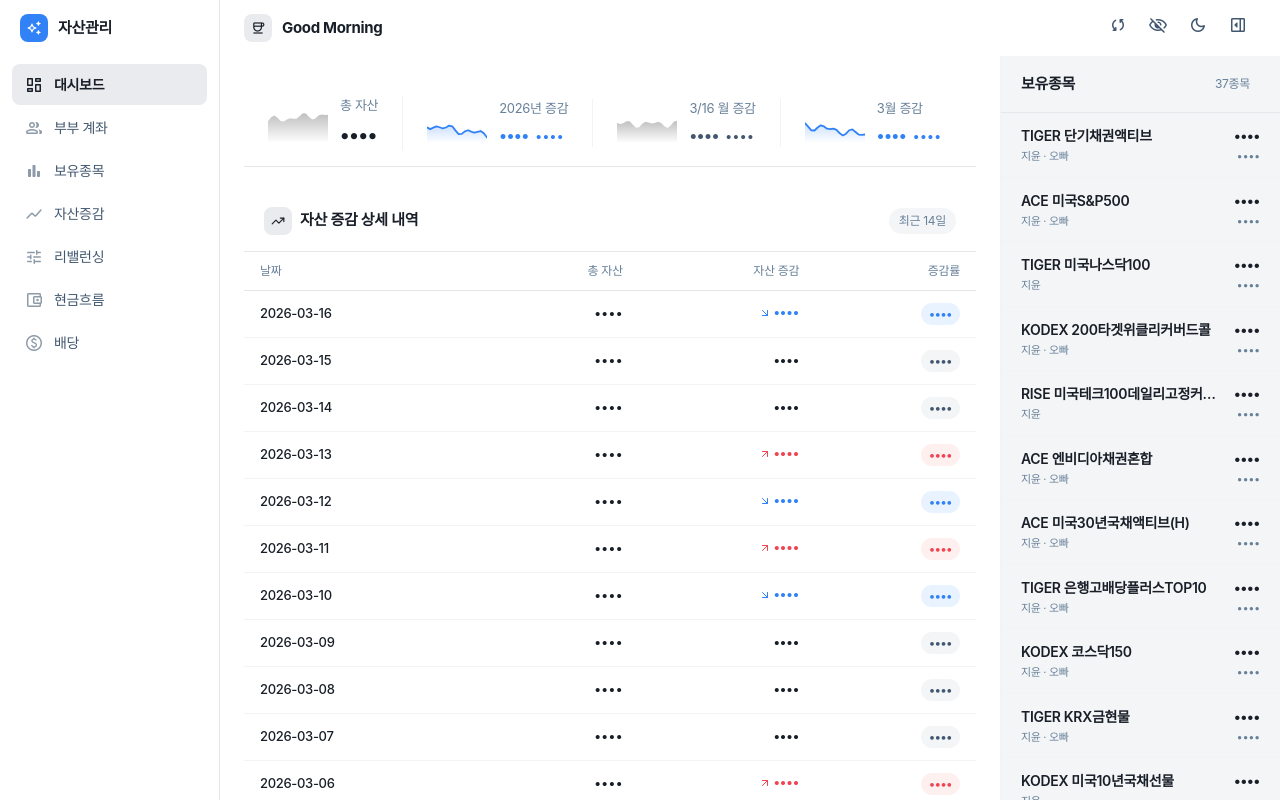
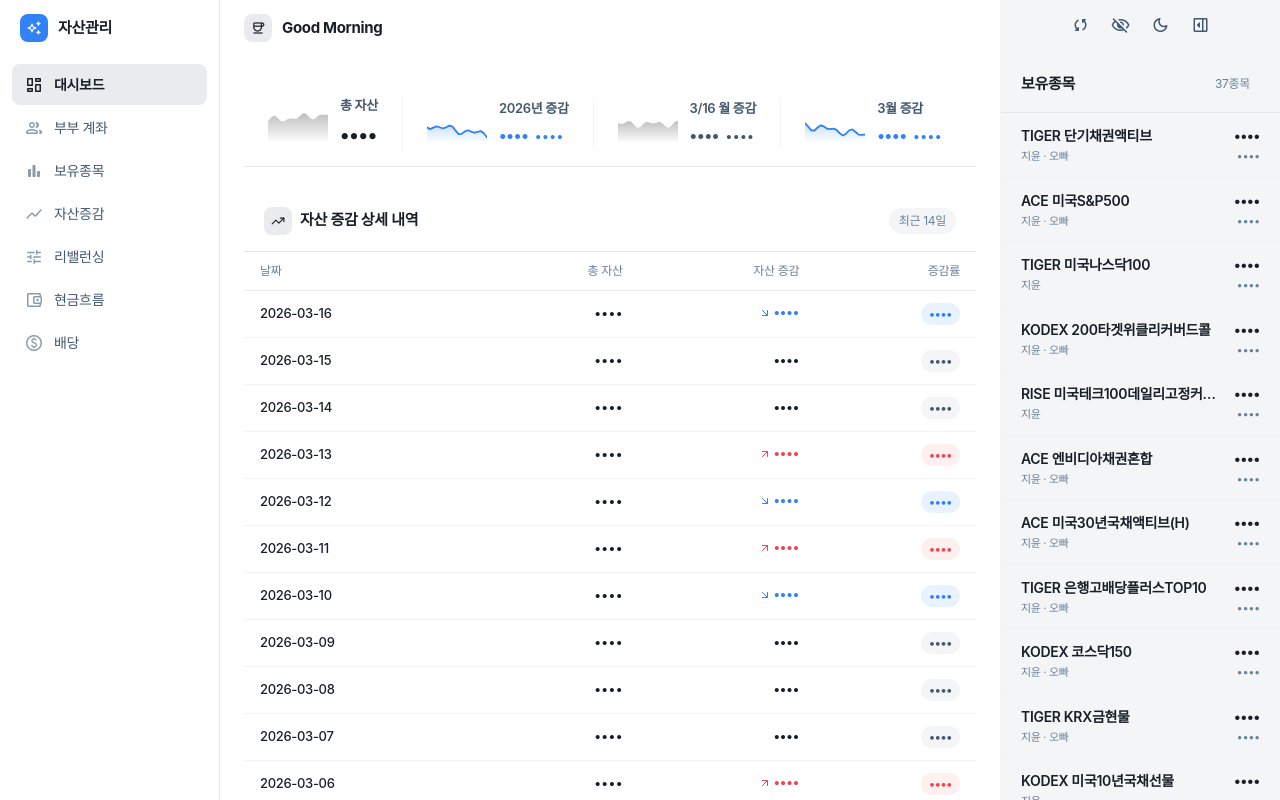
Before and after one commit to jilliankim200-lab/daily-log, a React (Vite) app: page / in a window 1280 px wide. Built offline with nearby package versions, Linux system fonts and the light colour scheme; no server answers; the database is empty; a web font is replaced by a local one.

Commit message:
Bold ticker labels, merge icon buttons into right sidebar bg

```diff
--- a/src/App.tsx
+++ b/src/App.tsx
@@ -223,13 +223,14 @@ export default function App() {
         </aside>
 
         {/* 메인 영역 */}
+        <div style={{ flex: 1, display: 'flex', overflow: 'hidden' }}>
+          {/* 좌측: 헤더 + 콘텐츠 */}
           <div style={{ flex: 1, display: 'flex', flexDirection: 'column', overflow: 'hidden' }}>
-          {/* 헤더 */}
+            {/* 헤더 좌측 */}
             <header style={{
-            height: 56, display: 'flex', alignItems: 'center', justifyContent: 'space-between',
+              height: 56, display: 'flex', alignItems: 'center',
               padding: '0 24px', background: 'var(--bg-primary)',
             }}>
-            {/* 인사말 */}
               <div style={{ display: 'flex', alignItems: 'center', gap: 10 }}>
                 <div style={{
                   width: 28, height: 28, borderRadius: 8, display: 'flex', alignItems: 'center', justifyContent: 'center',
@@ -241,14 +242,34 @@ export default function App() {
                   {(() => { const h = new Date().getHours(); if (h >= 5 && h < 12) return 'Good Morning'; if (h >= 12 && h < 18) return 'Good Afternoon'; return 'Good Evening'; })()}
                 </span>
               </div>
-            <div style={{ display: 'flex', alignItems: 'center', gap: 4 }}>
+            </header>
+            <main className="custom-scrollbar" style={{ flex: 1, overflowY: 'auto', background: 'var(--bg-primary)' }}>
+              <ErrorBoundary>
+                {renderPage()}
+              </ErrorBoundary>
+            </main>
+          </div>
+
+          {/* 우측: 아이콘 헤더 + 보유종목 사이드바 */}
+          {isRightSidebarOpen && (
+            <div style={{
+              width: 280, flexShrink: 0, height: '100%',
+              borderLeft: '1px solid var(--border-secondary)',
+              background: 'var(--bg-page)',
+              display: 'flex', flexDirection: 'column',
+            }}>
+              {/* 아이콘 버튼 영역 */}
+              <div style={{
+                height: 56, display: 'flex', alignItems: 'center', justifyContent: 'center',
+                gap: 4, flexShrink: 0,
+              }}>
                 <button
                   onClick={handleSync}
                   style={{
                     padding: 8, borderRadius: 8, border: 'none', cursor: 'pointer',
                     background: 'transparent', color: 'var(--text-secondary)', transition: 'background 0.15s',
                   }}
-                onMouseEnter={e => e.currentTarget.style.background = 'var(--bg-secondary)'}
+                  onMouseEnter={e => e.currentTarget.style.background = 'var(--bg-tertiary)'}
                   onMouseLeave={e => e.currentTarget.style.background = 'transparent'}
                   title="데이터 새로고침"
                 >
@@ -260,7 +281,7 @@ export default function App() {
                     padding: 8, borderRadius: 8, border: 'none', cursor: 'pointer',
                     background: 'transparent', color: 'var(--text-secondary)', transition: 'background 0.15s',
                   }}
-                onMouseEnter={e => e.currentTarget.style.background = 'var(--bg-secondary)'}
+                  onMouseEnter={e => e.currentTarget.style.background = 'var(--bg-tertiary)'}
                   onMouseLeave={e => e.currentTarget.style.background = 'transparent'}
                   title={isAmountHidden ? '금액 보기' : '금액 숨기기'}
                 >
@@ -272,36 +293,75 @@ export default function App() {
                     padding: 8, borderRadius: 8, border: 'none', cursor: 'pointer',
                     background: 'transparent', color: 'var(--text-secondary)', transition: 'background 0.15s',
                   }}
-                onMouseEnter={e => e.currentTarget.style.background = 'var(--bg-secondary)'}
+                  onMouseEnter={e => e.currentTarget.style.background = 'var(--bg-tertiary)'}
                   onMouseLeave={e => e.currentTarget.style.background = 'transparent'}
                   title={isDarkMode ? '라이트 모드' : '다크 모드'}
                 >
                   <MIcon name={isDarkMode ? "light_mode" : "dark_mode"} size={20} />
                 </button>
                 <button
-                onClick={() => setIsRightSidebarOpen(prev => !prev)}
+                  onClick={() => setIsRightSidebarOpen(false)}
                   style={{
                     padding: 8, borderRadius: 8, border: 'none', cursor: 'pointer',
                     background: 'transparent', color: 'var(--text-secondary)', transition: 'background 0.15s',
                   }}
-                onMouseEnter={e => e.currentTarget.style.background = 'var(--bg-secondary)'}
+                  onMouseEnter={e => e.currentTarget.style.background = 'var(--bg-tertiary)'}
                   onMouseLeave={e => e.currentTarget.style.background = 'transparent'}
-                title={isRightSidebarOpen ? '보유종목 숨기기' : '보유종목 보기'}
+                  title="보유종목 숨기기"
                 >
-                <MIcon name={isRightSidebarOpen ? "right_panel_open" : "right_panel_close"} size={20} />
+                  <MIcon name="right_panel_open" size={20} />
                 </button>
               </div>
-          </header>
+              {/* 보유종목 리스트 */}
+              <RightSidebar />
+            </div>
+          )}
 
-          {/* 페이지 + 우측 사이드바 */}
-          <div style={{ flex: 1, display: 'flex', overflow: 'hidden' }}>
-            <main className="custom-scrollbar" style={{ flex: 1, overflowY: 'auto', background: 'var(--bg-primary)' }}>
-              <ErrorBoundary>
-                {renderPage()}
-              </ErrorBoundary>
-            </main>
-            {isRightSidebarOpen && <RightSidebar />}
+          {/* 사이드바 닫힌 상태: 열기 버튼만 헤더에 표시 */}
+          {!isRightSidebarOpen && (
+            <div style={{
+              width: 48, flexShrink: 0, background: 'var(--bg-page)',
+              borderLeft: '1px solid var(--border-secondary)',
+              display: 'flex', flexDirection: 'column', alignItems: 'center', paddingTop: 14,
+            }}>
+              <button
+                onClick={handleSync}
+                style={{ padding: 8, borderRadius: 8, border: 'none', cursor: 'pointer', background: 'transparent', color: 'var(--text-secondary)', transition: 'background 0.15s' }}
+                onMouseEnter={e => e.currentTarget.style.background = 'var(--bg-tertiary)'}
+                onMouseLeave={e => e.currentTarget.style.background = 'transparent'}
+                title="데이터 새로고침"
+              >
+                <MIcon name="sync" size={20} style={isSyncing ? { animation: 'spin 0.8s linear infinite' } : undefined} />
+              </button>
+              <button
+                onClick={toggleAmountHidden}
+                style={{ padding: 8, borderRadius: 8, border: 'none', cursor: 'pointer', background: 'transparent', color: 'var(--text-secondary)', transition: 'background 0.15s' }}
+                onMouseEnter={e => e.currentTarget.style.background = 'var(--bg-tertiary)'}
+                onMouseLeave={e => e.currentTarget.style.background = 'transparent'}
+                title={isAmountHidden ? '금액 보기' : '금액 숨기기'}
+              >
+                <MIcon name={isAmountHidden ? "visibility_off" : "visibility"} size={20} />
+              </button>
+              <button
+                onClick={toggleTheme}
+                style={{ padding: 8, borderRadius: 8, border: 'none', cursor: 'pointer', background: 'transparent', color: 'var(--text-secondary)', transition: 'background 0.15s' }}
+                onMouseEnter={e => e.currentTarget.style.background = 'var(--bg-tertiary)'}
+                onMouseLeave={e => e.currentTarget.style.background = 'transparent'}
+                title={isDarkMode ? '라이트 모드' : '다크 모드'}
+              >
+                <MIcon name={isDarkMode ? "light_mode" : "dark_mode"} size={20} />
+              </button>
+              <button
+                onClick={() => setIsRightSidebarOpen(true)}
+                style={{ padding: 8, borderRadius: 8, border: 'none', cursor: 'pointer', background: 'transparent', color: 'var(--text-secondary)', transition: 'background 0.15s' }}
+                onMouseEnter={e => e.currentTarget.style.background = 'var(--bg-tertiary)'}
+                onMouseLeave={e => e.currentTarget.style.background = 'transparent'}
+                title="보유종목 보기"
+              >
+                <MIcon name="right_panel_close" size={20} />
+              </button>
             </div>
+          )}
         </div>
 
         <PasswordModal
--- a/src/components/NewDashboard.tsx
+++ b/src/components/NewDashboard.tsx
@@ -227,7 +227,7 @@ export function NewDashboard() {
                     strokeWidth="1.8" strokeLinecap="round" strokeLinejoin="round" />
                 </svg>
                 <div style={{ minWidth: 0 }}>
-                  <div style={{ fontSize: 13, color: 'var(--text-tertiary)', marginBottom: 4, whiteSpace: 'nowrap' }}>
+                  <div style={{ fontSize: 13, fontWeight: 600, color: 'var(--text-secondary)', marginBottom: 4, whiteSpace: 'nowrap' }}>
                     {item.label}
                   </div>
                   <div style={{ display: 'flex', alignItems: 'baseline', gap: 6 }}>
--- a/src/components/RightSidebar.tsx
+++ b/src/components/RightSidebar.tsx
@@ -46,13 +46,7 @@ export function RightSidebar() {
   const hide = (v: string) => isAmountHidden ? '••••' : v;
 
   return (
-    <aside style={{
-      width: 280, flexShrink: 0, height: '100%',
-      borderLeft: '1px solid var(--border-secondary)',
-      background: 'var(--bg-page)',
-      display: 'flex', flexDirection: 'column',
-      overflow: 'hidden',
-    }}>
+    <>
       {/* Header */}
       <div style={{
         padding: '16px 20px',
@@ -140,6 +134,6 @@ export function RightSidebar() {
           </div>
         )}
       </div>
-    </aside>
+    </>
   );
 }
```
Lines whose indentation alone changed are shown as unchanged.
